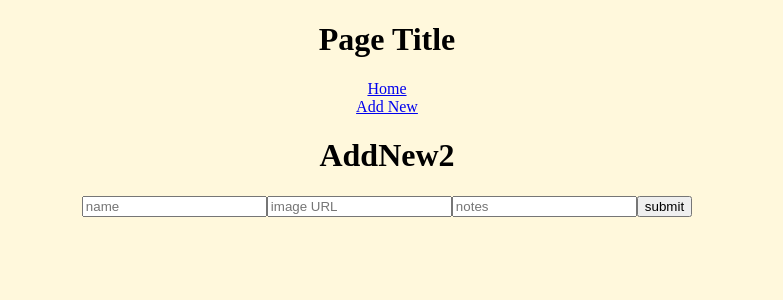
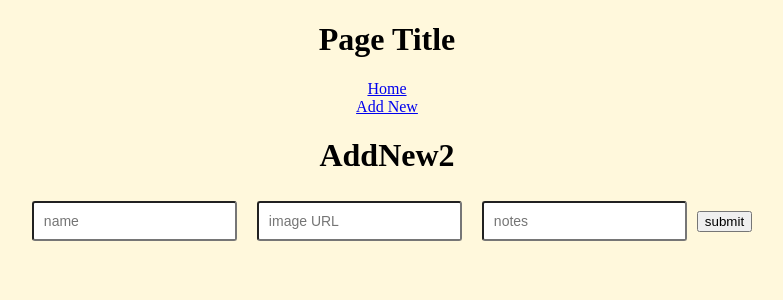
Before and after one commit to nozumaz/creature-collection, a React (Create React App) app: page /add in a window 1280 px wide. Shown: the top 300 px of the page, without its empty margins (253-1036 px from the left). Built offline with nearby package versions, Linux system fonts and the light colour scheme.

Commit message:
Added css to standardize image sizes and form.

```diff
--- a/src/index.css
+++ b/src/index.css
@@ -7,6 +7,7 @@ body {
 
 img {
   height:300px;
+  width:300px;
   margin:auto;
 }
 
@@ -22,3 +23,10 @@ img {
 button {
   text-align:center;
 }
+
+.text-input {
+  font-size:14px;
+  padding:10px;
+  margin:5px 10px;
+  border-radius: 3px;
+}
```
